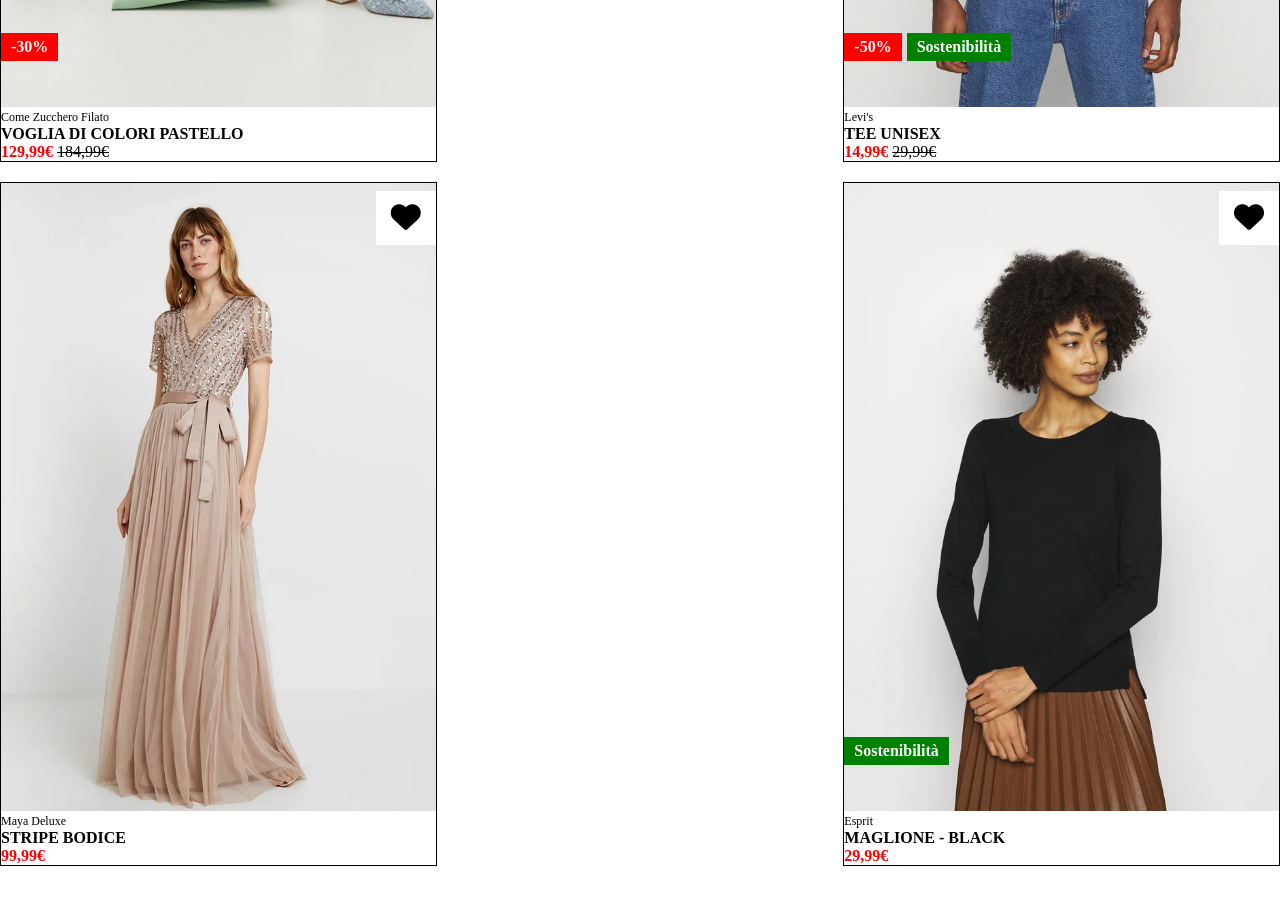
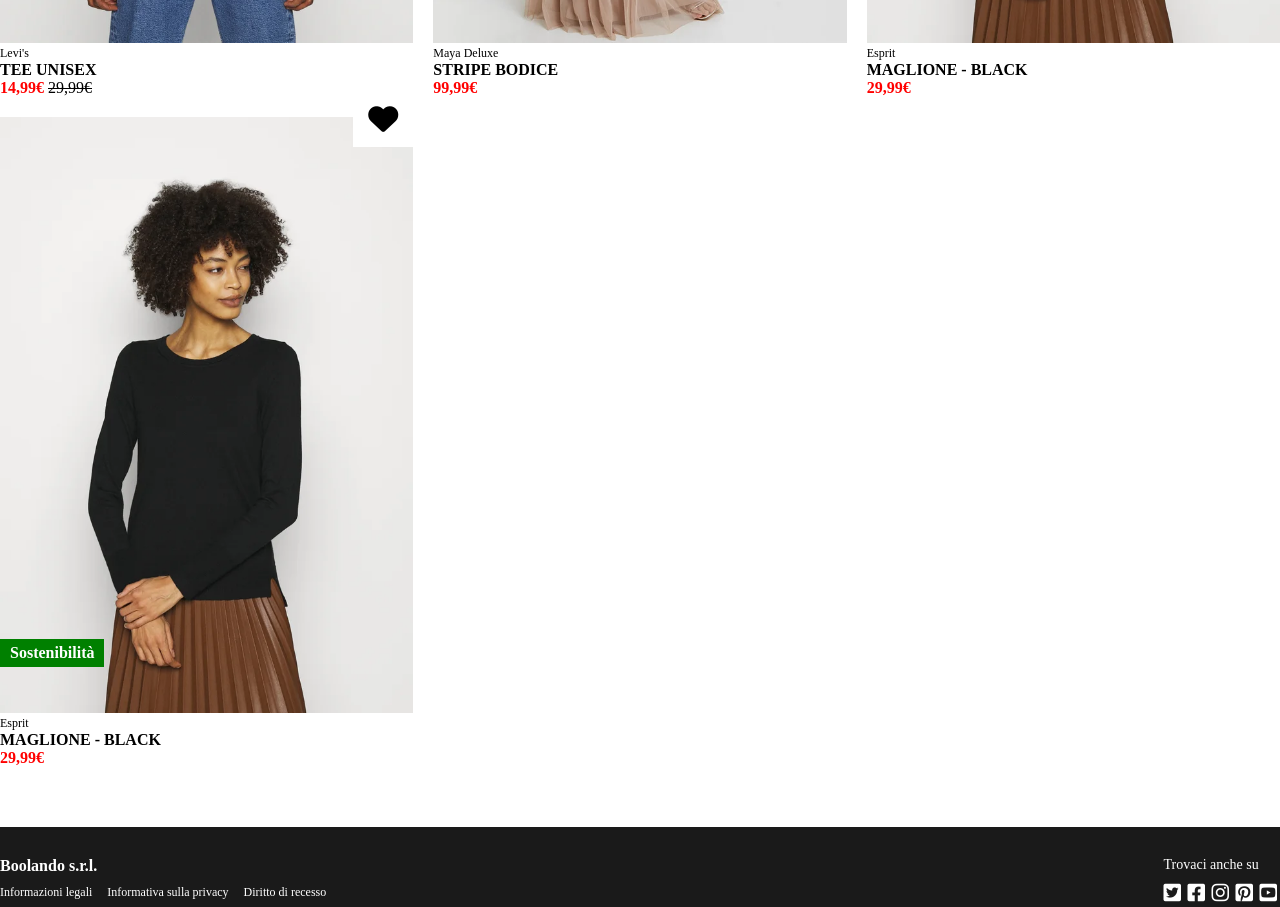
Before and after one commit to rebs-code/html-css-boolando, a plain HTML site: page index.html in a window 1280 px wide. Shown: the part 1375-2282 px from the top of the page. Drawn offline with Linux system fonts and the light colour scheme.

Commit message:
feat: adjusted main CSS

```diff
--- a/css/style.css
+++ b/css/style.css
@@ -48,7 +48,7 @@ footer {
     left: 0;
     width: 100%;
     opacity: 0;
-    transition: opacity 1s ease, z-index 0s 0.3s;
+    transition: opacity 1s linear, z-index 0s 0.3s;
     z-index: -1;
 }
 
@@ -131,21 +131,19 @@ main {
 .container {
     display: flex;
     gap: 20px;
-    justify-content: space-between;
     width: 1370px;
     margin: 0 auto;
     flex-wrap: wrap;
 }
 
 .photo-container {
-    width: calc(1370px / 3 - 20px);
-    border: 1px solid black;
+    width: calc((100% - 40px) / 3);
     position: relative;
 }
 
 .photo-container img {
     max-width: 100%;
-    display:block;
+    display: block;
 
 }
 
--- a/index.html
+++ b/index.html
@@ -134,6 +134,22 @@
                 </div>
             </div>
 
+            <div class="photo-container">
+                <img src="img/6.webp" alt="">
+                <div class="overlay">
+                    <img src="img/6b.webp" alt="Overlay Image 1">
+                </div>
+                <div class="info-tag">
+                    <p class="brand">Esprit</p>
+                    <h2 class="item">MAGLIONE - BLACK</h2>
+                    <p class="price-tag"><span class="discounted-price">29,99&euro;</span> <span class="full-price"></span></p>
+                    <div class="label">
+                        <div class="tag">Sostenibilità</div>
+                    </div>
+                    <div class="heart"><i class="fa-solid fa-heart"></i></div>
+                </div>
+            </div>
+
         </div>
     </main>
     <footer>
```
